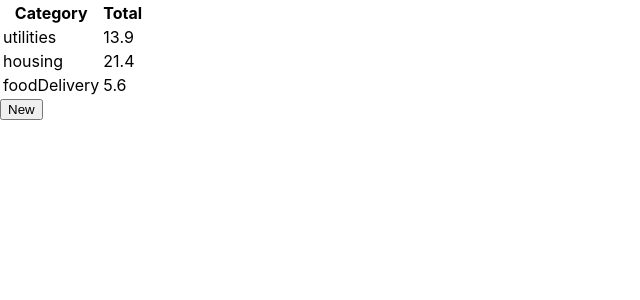
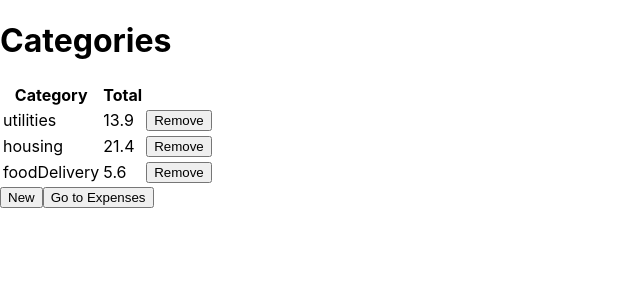
Before and after one commit to sturmer/capital, a React (Create React App) app in the folder src/client/: page /categories in a window 1280 px wide. Shown: the top 300 px of the page, without its empty margins (0-640 px from the left). Built offline with nearby package versions, Linux system fonts and the light colour scheme.

Commit message:
Separate components more, add button to remove category

```diff
--- a/src/client/src/App.js
+++ b/src/client/src/App.js
@@ -2,7 +2,7 @@ import React from "react";
 import { Route, Switch } from "react-router-dom";
 
 import "./App.css";
-import { CategoryPanel } from "./Category";
+import { CategoryPanel } from "./CategoryPanel";
 import { MonthHistoryPanel } from "./MonthHistoryPanel";
 
 const App = () => {
--- a/src/client/src/Category.js
+++ b/src/client/src/Category.js
@@ -1,51 +1,12 @@
-import React, { useState } from "react";
-import { NewCategoryForm } from "./NewCategoryForm";
+import React from "react";
 
-// TODO get categories from DB table
-const initialCategories = [
-  { name: "utilities", cost: 13.9 },
-  { name: "housing", cost: 21.4 },
-  { name: "foodDelivery", cost: 5.6 }
-];
-
-const CategoryPanel = () => {
-  const [showForm, setShowForm] = useState(false);
-  const [categories, setCategories] = useState(initialCategories);
-
+const Category = props => {
   return (
     <>
-      <table>
-        <thead>
-          <tr>
-            <th>Category</th>
-            <th>Total</th>
-          </tr>
-        </thead>
-        <tbody>
-          {categories.map(c => (
-            <Category key={c.name} name={c.name} totalCost={c.cost ?? " - "} />
-          ))}
-        </tbody>
-      </table>
-      {showForm && (
-        <NewCategoryForm
-          handleVisibility={setShowForm}
-          handleCategories={setCategories}
-          currentCategories={categories}
-        />
-      )}
-      <button onClick={() => setShowForm(!showForm)}>New</button>
+      <td>{props.name}</td>
+      <td>{props.totalCost}</td>
     </>
   );
 };
 
-const Category = props => {
-  return (
-    <tr>
-      <td>{props.name}</td>
-      <td>{props.totalCost}</td>
-    </tr>
-  );
-};
-
-export { CategoryPanel };
+export { Category };
--- /dev/null
+++ b/src/client/src/CategoryPanel.js
@@ -0,0 +1,58 @@
+import React, { useState } from "react";
+import { Link } from "react-router-dom";
+
+import { NewCategoryForm } from "./NewCategoryForm";
+import { Category } from "./Category";
+
+// TODO get categories from DB table
+const initialCategories = [
+  { id: 1, name: "utilities", cost: 13.9 },
+  { id: 2, name: "housing", cost: 21.4 },
+  { id: 3, name: "foodDelivery", cost: 5.6 }
+];
+
+const CategoryPanel = () => {
+  const [showForm, setShowForm] = useState(false);
+  const [categories, setCategories] = useState(initialCategories);
+
+  const deleteCategory = id => {
+    setCategories(categories.filter(c => c.id !== id));
+  };
+
+  return (
+    <>
+      <h1>Categories</h1>
+      <table>
+        <thead>
+          <tr>
+            <th>Category</th>
+            <th>Total</th>
+          </tr>
+        </thead>
+        <tbody>
+          {categories.map(c => (
+            <tr key={c.id}>
+              <Category name={c.name} totalCost={c.cost ?? " - "} />
+              <td>
+                <button onClick={() => deleteCategory(c.id)}>Remove</button>
+              </td>
+            </tr>
+          ))}
+        </tbody>
+      </table>
+      {showForm && (
+        <NewCategoryForm
+          handleVisibility={setShowForm}
+          handleCategories={setCategories}
+          currentCategories={categories}
+        />
+      )}
+      <button onClick={() => setShowForm(!showForm)}>New</button>
+      <Link to={"./"}>
+        <button variant="raised">Go to Expenses</button>
+      </Link>
+    </>
+  );
+};
+
+export { CategoryPanel };
--- /dev/null
+++ b/src/client/src/ExpenseDetail.js
@@ -0,0 +1,15 @@
+import React from "react";
+
+const ExpenseDetail = props => {
+  return (
+    <>
+      <td>{props.date}</td>
+      <td>{props.amount}</td>
+      <td>{props.category}</td>
+      <td>{props.toFrom}</td>
+      <td>{props.description}</td>
+    </>
+  );
+};
+
+export { ExpenseDetail };
--- a/src/client/src/MonthHistoryPanel.js
+++ b/src/client/src/MonthHistoryPanel.js
@@ -2,6 +2,7 @@ import React, { useState } from "react";
 import { Link } from "react-router-dom";
 
 import { NewExpenseLineForm } from "./NewExpenseLineForm";
+import { ExpenseDetail } from "./ExpenseDetail";
 
 const currency = "€";
 
@@ -43,11 +44,9 @@ const MonthHistoryPanel = () => {
 
   return (
     <>
+      <h1>Expenses</h1>
       <table>
         <thead>
-          <tr>
-            <th colSpan="2">Expenses month...</th>
-          </tr>
           <tr>
             <th>Date</th>
             <th>Amount</th>
@@ -85,22 +84,10 @@ const MonthHistoryPanel = () => {
       <button onClick={() => setShowForm(!showForm)}>Add line</button>
       {/* NOTE: `to` is the name of the route */}
       <Link to={"./categories"}>
-        <button variant="raised">Categories</button>
+        <button variant="raised">Go to Categories</button>
       </Link>
     </>
   );
 };
 
-const ExpenseDetail = props => {
-  return (
-    <>
-      <td>{props.date}</td>
-      <td>{props.amount}</td>
-      <td>{props.category}</td>
-      <td>{props.toFrom}</td>
-      <td>{props.description}</td>
-    </>
-  );
-};
-
 export { MonthHistoryPanel };
```
